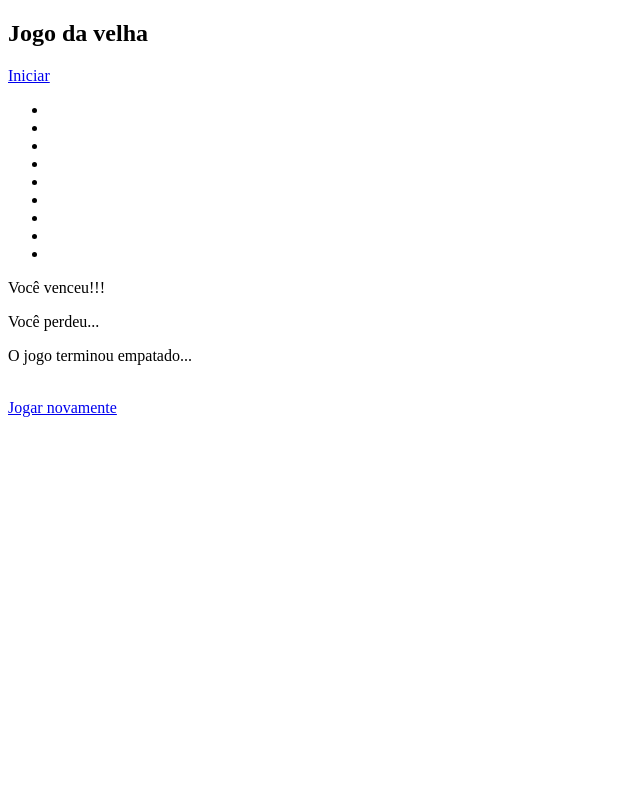
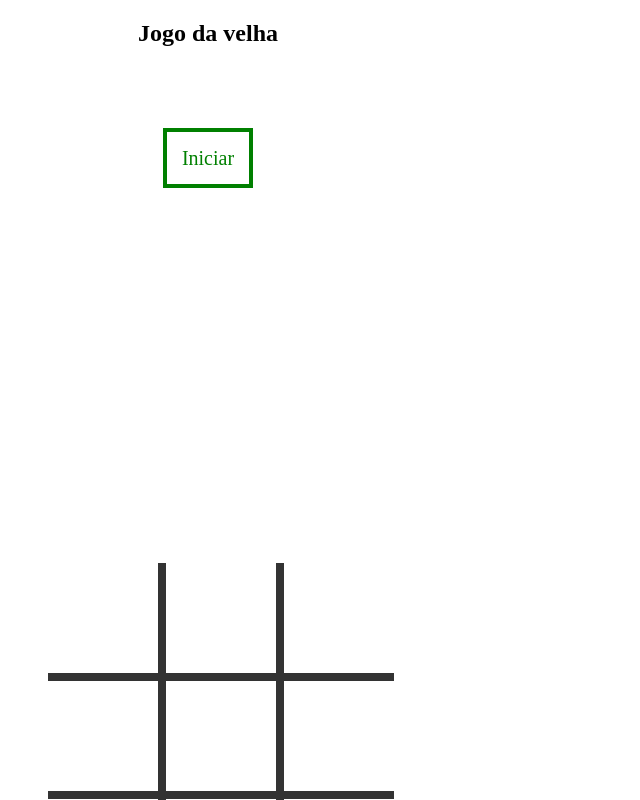
Before and after one commit to rodrigoks/jogodavelha, an Angular app: page / in a window 1280 px wide. Shown: the top 800 px of the page, without its empty margins (0-640 px from the left). Built offline with nearby package versions, Linux system fonts and the light colour scheme.

Commit message:
criando css do jogo da velha.

```diff
--- a/src/app/jogo-da-velha/jogo-da-velha.component.css
+++ b/src/app/jogo-da-velha/jogo-da-velha.component.css
@@ -0,0 +1,61 @@
+div {
+    width: 400px;
+    height: 400px;
+	text-align: center;
+	font-family: 'Press Start 2P', cursive;
+}
+
+div.principal {
+	margin-top: 100px;
+}
+
+a.botao {
+	margin-top: 100px;
+	font-size: 20px;
+	background-color: lightgreen;
+	padding: 15px;
+}
+
+a:link, a:visited {
+    background-color: white;
+    color: green;
+    text-decoration: none;
+    border: 4px solid green;
+}
+
+a:hover, a:active {
+    background-color: lightgreen;
+    color: green;
+    border: 4px solid green;
+}
+
+ul li {
+	list-style: none;
+	width: 110px;
+	height: 110px;
+	float: left;
+	background-size: cover;
+    background-repeat: no-repeat;
+    background-position: 50% 50%;
+    cursor: pointer;
+}
+
+.kz-border-bottom {
+	border-bottom: 8px solid #333;
+}
+
+.kz-border-right {
+	border-right: 8px solid #333;
+}
+
+.kz-img-x {
+	background-image: url('/assets/imagens/x.png');
+}
+
+.kz-img-o {
+	background-image: url('/assets/imagens/o.png');
+}
+
+.kz-cor-vitoria {
+	 background-color: lightgreen;
+}
```
